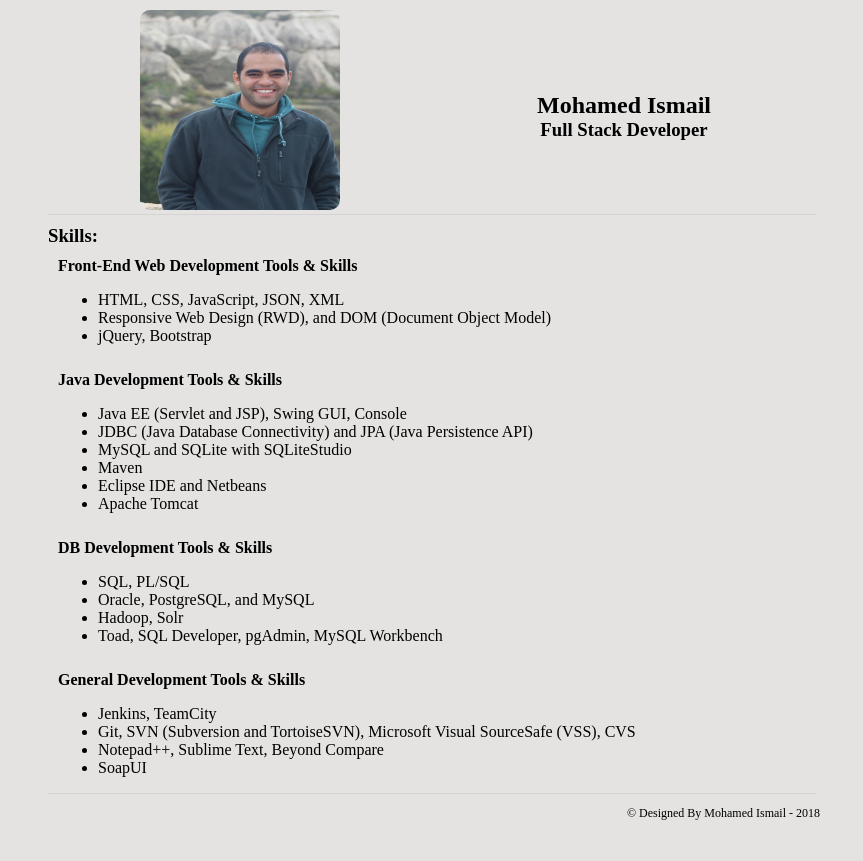
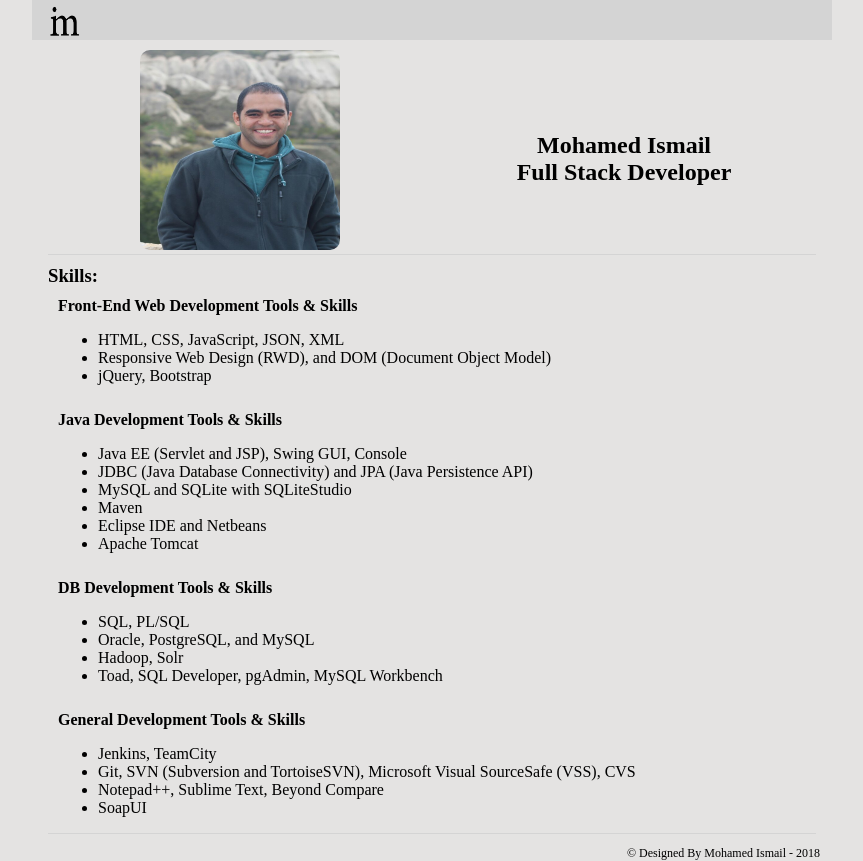
Before and after one commit to mrismail/personal-portfolio, a plain HTML site: page index.html in a window 1280 px wide. Shown: the whole page, without its empty margins (208-1071 px from the left). Before the commit the page ends 821 px from the top, so only its background shows below. Drawn offline with Linux system fonts and the light colour scheme.

Commit message:
feat: added header with logo

```diff
--- a/assets/css/styles.css
+++ b/assets/css/styles.css
@@ -17,12 +17,27 @@ header, nav, footer, section, div {
 
 a {
 	text-decoration: none;
-
 }
 
 header, main, footer {
 	padding-left: 1em;
 	padding-right: 1em;
+}
+
+/* header */
+header {
+	background-color: #d4d4d4;
+	height: 40px;
+}
+
+.logo_container {
+	width: 100%;
+}
+
+.logo {
+	padding-top: 5px;
+	width: 33px;
+	height: 33px;
 }
 
 /* main */
@@ -77,7 +92,6 @@ main {
 }
 
 /* skills */
-
 details {
 	padding-top: 10px;
 	padding-left: 10px;
@@ -115,11 +129,10 @@ footer {
 		position: relative;
 		top: 40%;
 	}
-
 }
 
 @media screen and (min-width: 800px) {
-	body {
+	body, footer, .logo_container {
 		width: 800px;
 		margin-left: auto;
 		margin-right: auto;
--- a/index.html
+++ b/index.html
@@ -2,11 +2,18 @@
 
 <html>
 <head>
-	<meta name="viewport" content="width=device-width, initial-scale=1">
+	<meta charset="UTF-8">
+	<meta name="viewport" content="width=device-width, initial-scale=1.0">
+	<meta http-equiv="X-UA-Compatible" content="ie=edge">
 	<title>Mohamed Ismail Personal Portfolio</title>
 	<link rel="stylesheet" href="assets/css/styles.css">
 </head>
 <body>
+	<Header>
+		<div class="logo_container">
+			<img class="logo" src="assets/images/logo.png" alt="logo image">
+		</div>
+	</Header>
 	<main class="container">
 		<section class="box vcard">
 			<div class="avatar_container">
@@ -18,7 +25,7 @@
 			<!-- <h1>Hi! I'm Mohamed Ismail. Full Stack Developer, Technology Adidct</h1> -->
 			<div class="title_container">
 				<h1>Mohamed Ismail </h1>
-				<h3>Full Stack Developer</h3>
+				<h2>Full Stack Developer</h2>
 			</div>
 		</section>
 		<section class="box skills">
```
Also changed, not shown: assets/images/logo.png (added).
